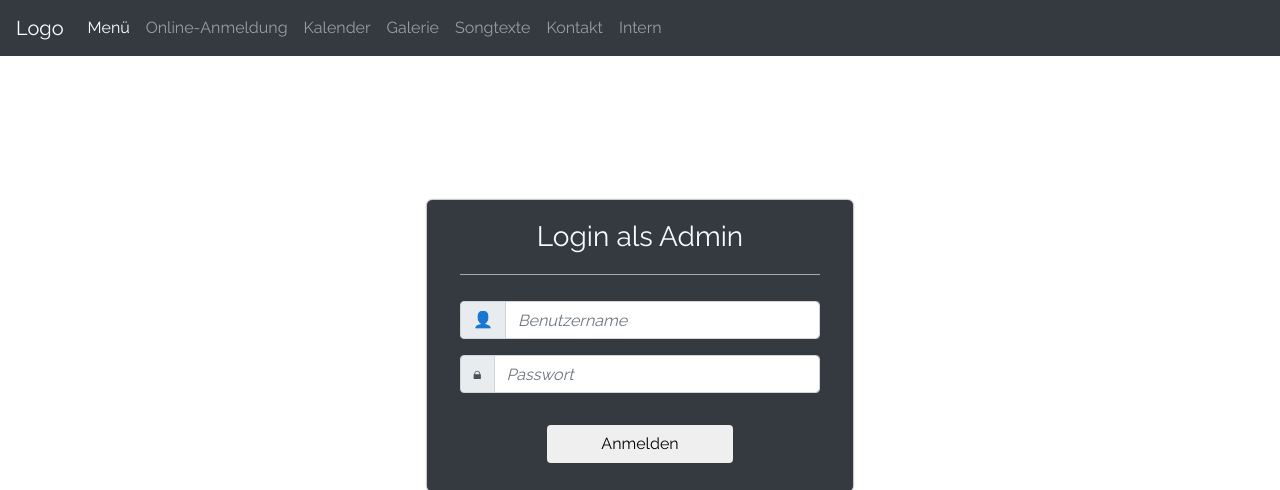
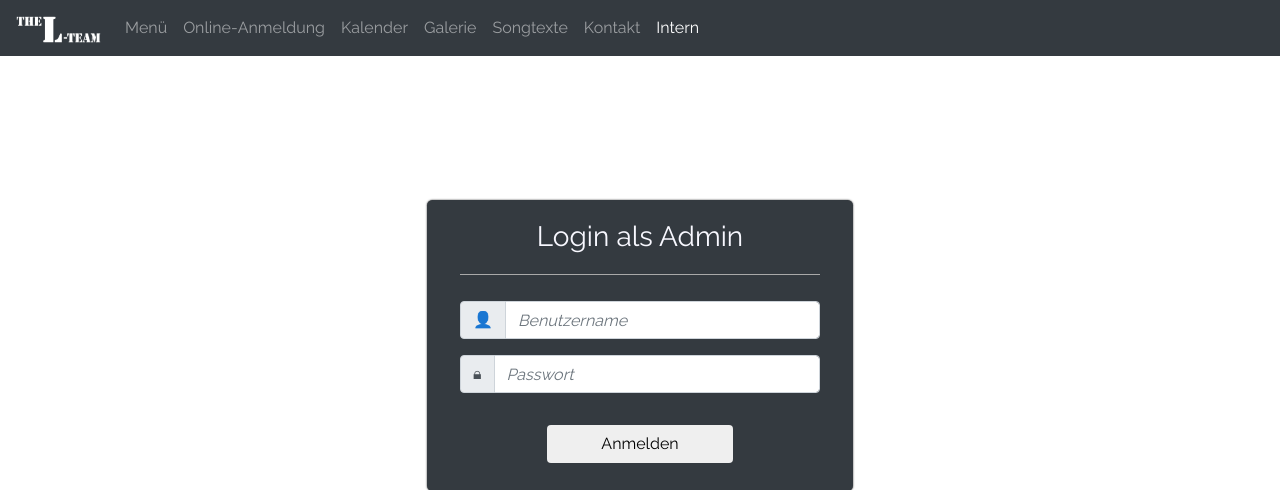
Before and after one commit to marceljakob/LagerteamApp, a PHP site: page /loginIntern.php in a window 1280 px wide. Shown: the top 490 px of the page. Run offline with PHP 8.4, Linux system fonts and the light colour scheme; some libraries are stand-ins or nearby versions.

Commit message:
TR: Update der Datei loginIntern.php
Der Seiten-Titel wurde angepasst (Fehlerbehebung)
Das Logo wurde hinzugefügt.
Fehler in der Navbar wurde korrigiert und Pfade aktualisiert.

```diff
--- a/LagerteamApp/www/loginIntern.php
+++ b/LagerteamApp/www/loginIntern.php
@@ -88,7 +88,7 @@ if(!empty($_POST['username'])) {
 
 <head>
     <meta charset="UTF-8">
-    <title>Title</title>
+    <title>Intern-Login</title>
 
     <!-- Bootstrap & Default-CSS einbinden -->
     <link rel="stylesheet" href="bootstrap/css/bootstrap.min.css">
@@ -106,19 +106,19 @@ if(!empty($_POST['username'])) {
 <body>
     <!-- Navigationsleiste (fixed)-->
     <nav class="navbar navbar-expand-lg navbar-dark bg-dark fixed-top">
-        <a class="navbar-brand" href="#">Logo</a>
+        <a class="navbar-brand" href="./"><img src="img/logo.png" alt=""></a>
         <button class="navbar-toggler" type="button" data-toggle="collapse" data-target="#navbarNavAltMarkup" aria-controls="navbarNavAltMarkup" aria-expanded="false" aria-label="Toggle navigation">
             <span class="navbar-toggler-icon"></span>
         </button>
         <div class="collapse navbar-collapse" id="navbarNavAltMarkup">
             <div class="navbar-nav">
-                <a class="nav-item nav-link active" href="./">Menü  <span class="sr-only">(current)</span></a>
+                <a class="nav-item nav-link" href="./">Menü</a>
                 <a class="nav-item nav-link" href="">Online-Anmeldung</a>
                 <a class="nav-item nav-link" href="kalender.html">Kalender</a>
                 <a class="nav-item nav-link" href="galerie.html">Galerie</a>
                 <a class="nav-item nav-link" href="songtexte.html">Songtexte</a>
-                <a class="nav-item nav-link" href="kontakt.html">Kontakt</a>
-                <a class="nav-item nav-link" href="intern.php">Intern</a>
+                <a class="nav-item nav-link" href="kontaktformular.php">Kontakt</a>
+                <a class="nav-item nav-link active" href="intern.php">Intern</a>
             </div>
         </div>
     </nav>
```
